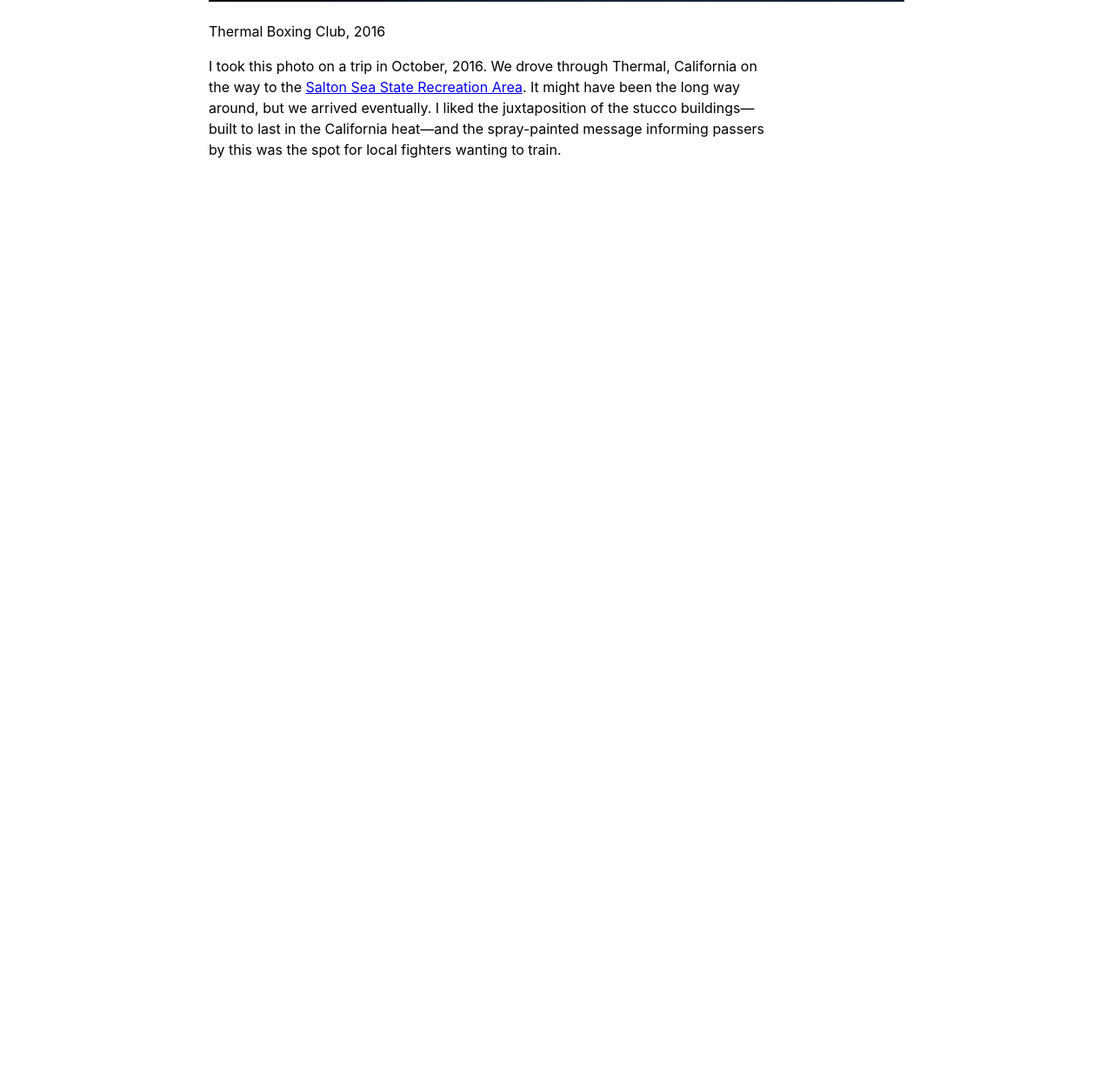
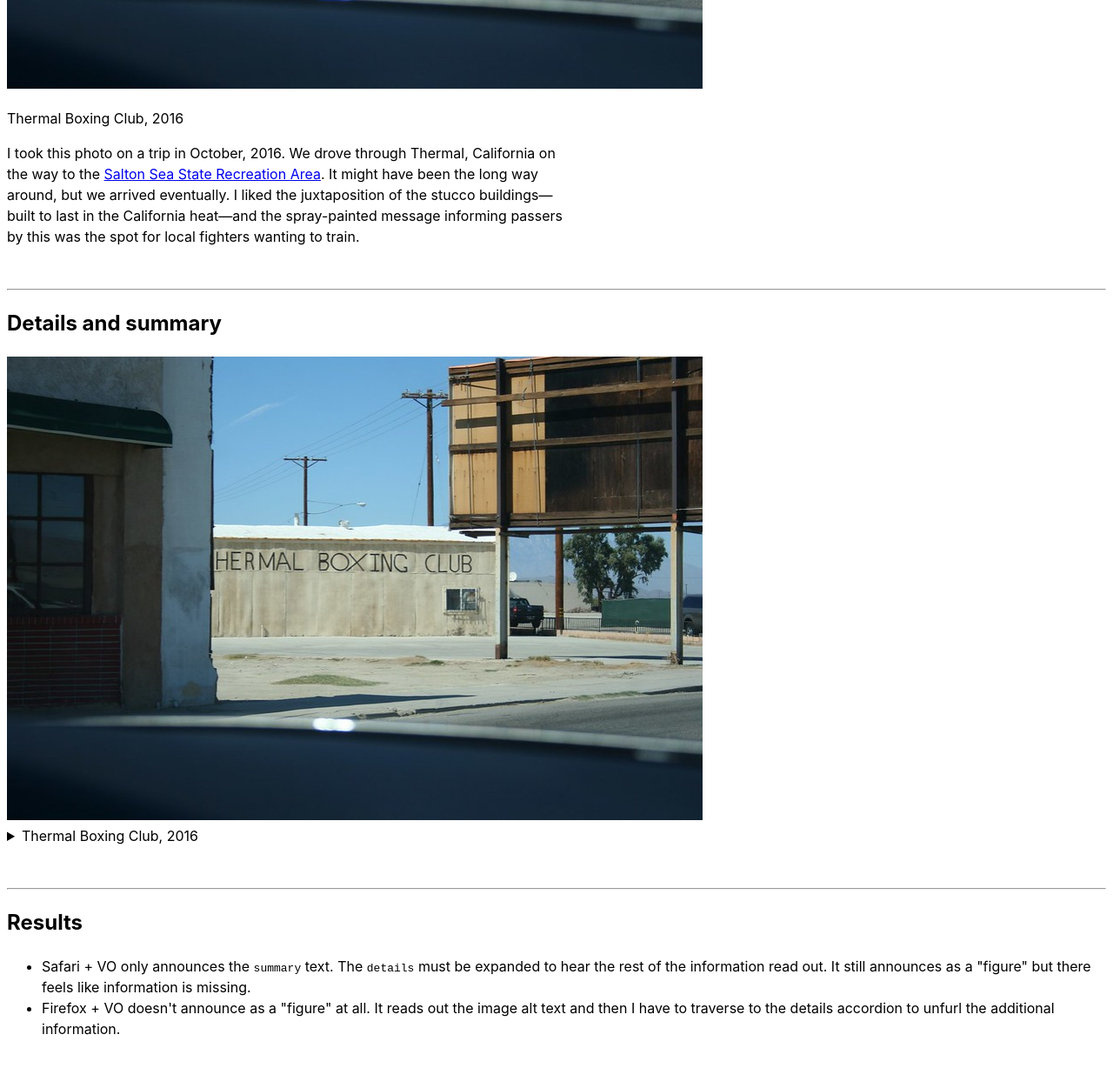
Before and after one commit to 1Copenut/vanilla-accessibility-js, a website: page figure-figcaption/index.html in a window 1280 px wide. Shown: the part 622-1850 px from the top of the page at 87% size. Before the commit the page ends 822 px from the top, so only its background shows below. Drawn offline with Linux system fonts and the light colour scheme.

Commit message:
Adding a figure with details and summary.

```diff
--- a/figure-figcaption/css/main.css
+++ b/figure-figcaption/css/main.css
@@ -5,11 +5,12 @@ body {
 
 main {
   margin-inline: auto;
+  margin-bottom: 6rem;
   max-width: max-content;
 }
 
 figure {
-  margin: 0;
+  margin: 0 0 3rem 0;
 }
 
 figcaption {
--- a/figure-figcaption/index.html
+++ b/figure-figcaption/index.html
@@ -12,7 +12,11 @@
 <body>
   <main>
     <h1>Figure and figcaption</h1>
+    <p>There will be two versions now, one that uses text only, one that uses the <code>details</code> and
+      <code>summary</code> components.
+    </p>
     <div>
+      <h2>Figure with text</h2>
       <figure>
         <img src="imgs/thermal-boxing-800x533.jpg" width="800" height="533"
           alt="Stucco building with Thermal Boxing Club spray painted on the side" />
@@ -26,6 +30,38 @@
           </p>
         </figcaption>
       </figure>
+
+      <hr />
+
+      <h2>Details and summary</h2>
+      <figure>
+        <img src="imgs/thermal-boxing-800x533.jpg" width="800" height="533"
+          alt="Stucco building with Thermal Boxing Club spray painted on the side" />
+        <figcaption>
+          <details>
+            <summary>Thermal Boxing Club, 2016</summary>
+            <p>I took this photo on a trip in October, 2016. We drove through Thermal, California on the way to the <a
+                href="https://www.parks.ca.gov/?page_id=639">Salton Sea State Recreation Area</a>. It might have been
+              the
+              long way around, but we arrived eventually. I liked the juxtaposition of the stucco buildings&mdash;built
+              to
+              last in the California heat&mdash;and the spray-painted message informing passers by this was the spot for
+              local fighters wanting to train.
+            </p>
+          </details>
+        </figcaption>
+      </figure>
+
+      <hr />
+
+      <h2>Results</h2>
+      <ul>
+        <li>Safari + VO only announces the <code>summary</code> text. The <code>details</code> must be expanded to hear
+          the rest of the information read out. It still announces as a "figure" but there feels like information is
+          missing.</li>
+        <li>Firefox + VO doesn't announce as a "figure" at all. It reads out the image alt text and then I have to
+          traverse to the details accordion to unfurl the additional information.</li>
+      </ul>
     </div>
   </main>
 </body>
```
